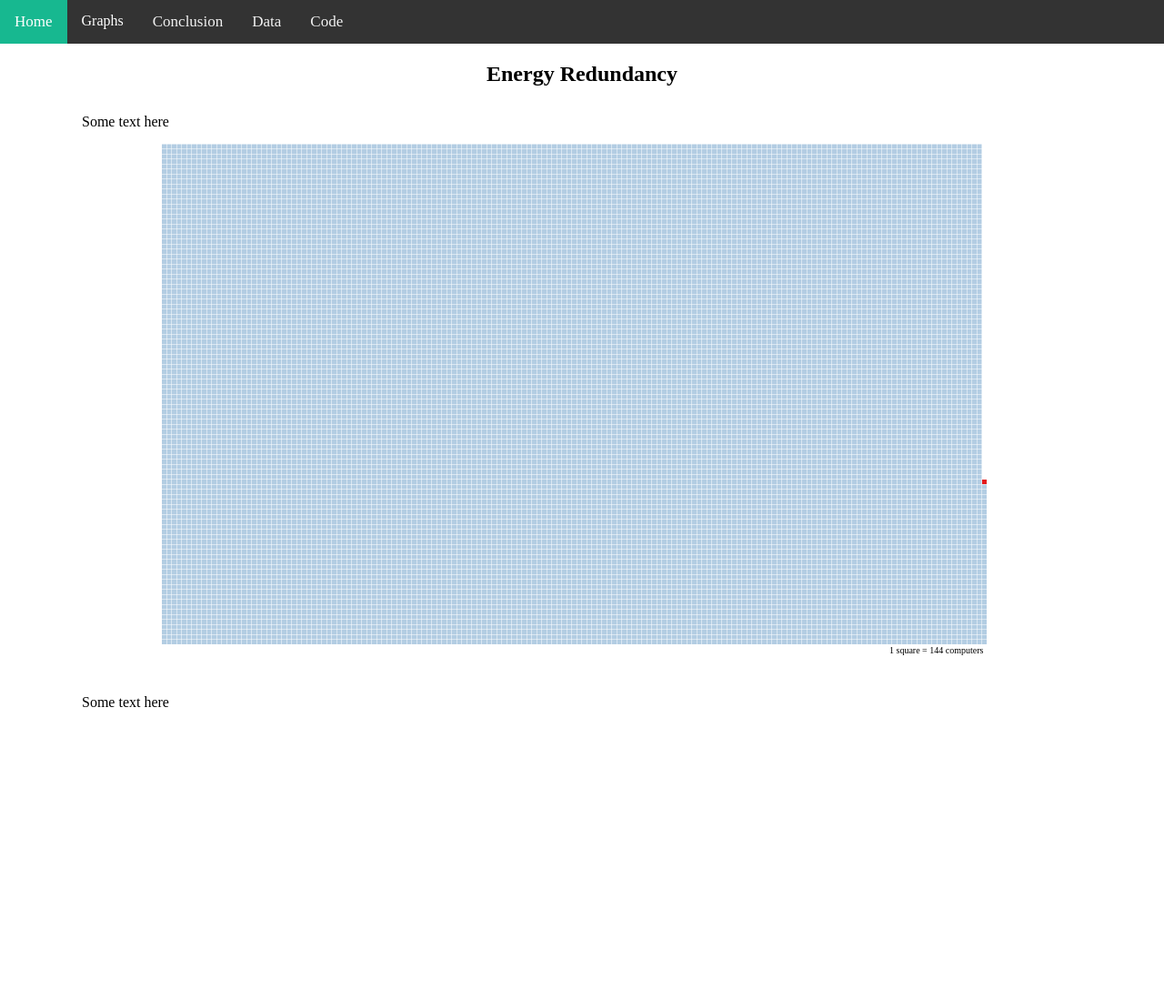
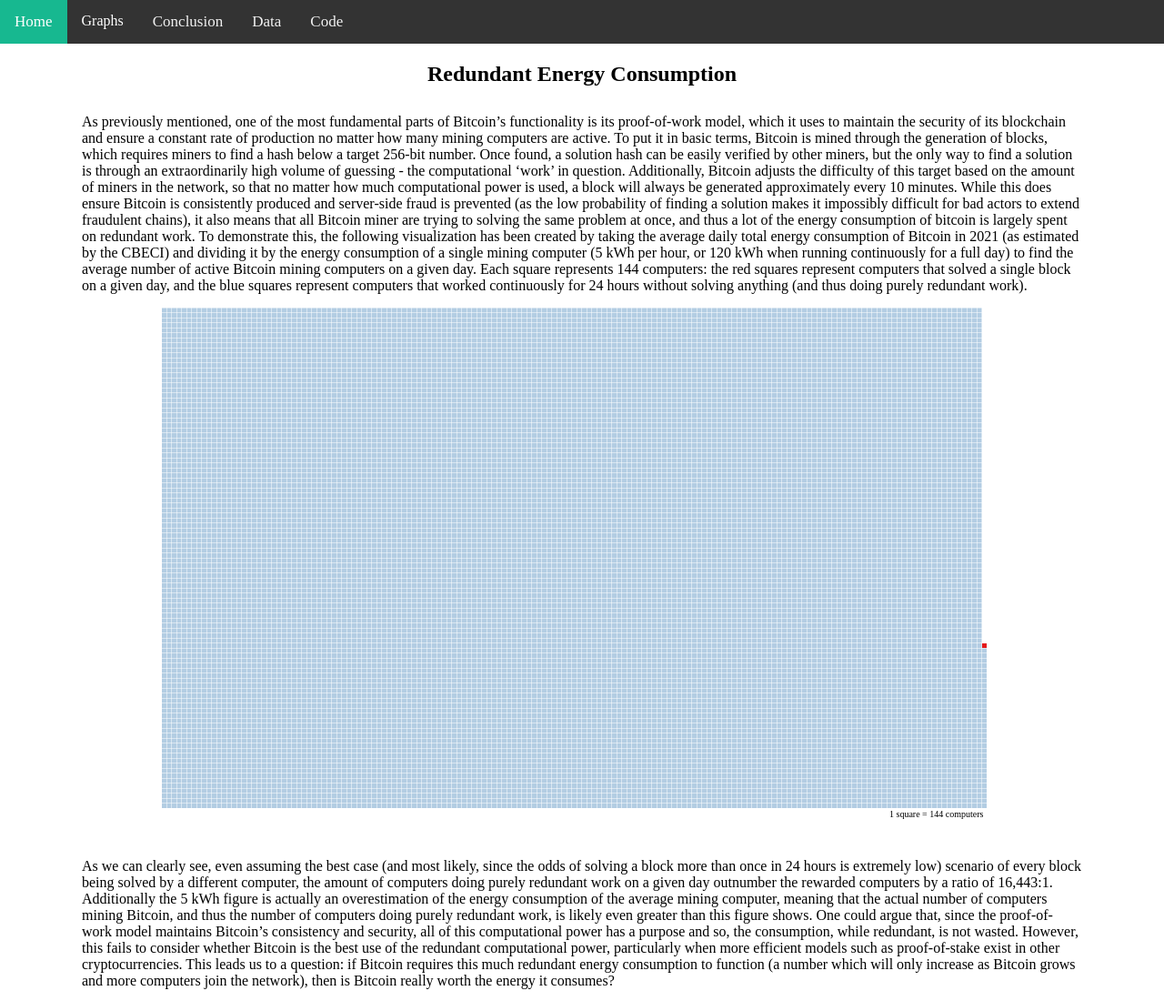
Before and after one commit to najordan1/bitcoin-visualizations, a plain HTML site: page src/redundancy/index.html in a window 1280 px wide. Shown: the whole page at 91% size. Before the commit the page ends 806 px from the top, so only its background shows below. Drawn offline with nearby package versions, Linux system fonts and the light colour scheme.

Commit message:
Added paragraphs

```diff
--- a/src/redundancy/index.html
+++ b/src/redundancy/index.html
@@ -33,10 +33,42 @@
         <a href="https://github.com/najordan1/bitcoin-visualizations" target="_blank">Code</a>
     </div>
     <!-- Page -->
-    <h2 class="centered">Energy Redundancy</h2>
-    <p>Some text here</p>
+    <h2 class="centered">Redundant Energy Consumption</h2>
+    <p>As previously mentioned, one of the most fundamental parts of Bitcoin’s functionality is
+        its proof-of-work model, which it uses to maintain the security of its blockchain and
+        ensure a constant rate of production no matter how many mining computers are active. To
+        put it in basic terms, Bitcoin is mined through the generation of blocks, which requires
+        miners to find a hash below a target 256-bit number. Once found, a solution hash can be
+        easily verified by other miners, but the only way to find a solution is through an extraordinarily
+        high volume of guessing - the computational ‘work’ in question. Additionally, Bitcoin
+        adjusts the difficulty of this target based on the amount of miners in the network, so
+        that no matter how much computational power is used, a block will always be generated
+        approximately every 10 minutes. While this does ensure Bitcoin is consistently produced
+        and server-side fraud is prevented (as the low probability of finding a solution makes it
+        impossibly difficult for bad actors to extend fraudulent chains), it also means that all
+        Bitcoin miner are trying to solving the same problem at once, and thus a lot of the energy
+        consumption of bitcoin is largely spent on redundant work. To demonstrate this, the
+        following visualization has been created by taking the average daily total energy consumption
+        of Bitcoin in 2021 (as estimated by the CBECI) and dividing it by the energy consumption of a
+        single mining computer (5 kWh per hour, or 120 kWh when running continuously for a full day)
+        to find the average number of active Bitcoin mining computers on a given day. Each square
+        represents 144 computers: the red squares represent computers that solved a single block on
+        a given day, and the blue squares represent computers that worked continuously for 24 hours
+        without solving anything (and thus doing purely redundant work).</p>
     <svg id="chart"></svg>
-    <p>Some text here</p>
+    <p>As we can clearly see, even assuming the best case (and most likely, since the odds of solving
+        a block more than once in 24 hours is extremely low) scenario of every block being solved by
+        a different computer, the amount of computers doing purely redundant work on a given day outnumber
+        the rewarded computers by a ratio of 16,443:1. Additionally the 5 kWh figure is actually an
+        overestimation of the energy consumption of the average mining computer, meaning that the actual
+        number of computers mining Bitcoin, and thus the number of computers doing purely redundant work,
+        is likely even greater than this figure shows. One could argue that, since the proof-of-work model
+        maintains Bitcoin’s consistency and security, all of this computational power has a purpose and so,
+        the consumption, while redundant, is not wasted. However, this fails to consider whether Bitcoin is
+        the best use of the redundant computational power, particularly when more efficient models such as
+        proof-of-stake exist in other cryptocurrencies. This leads us to a question: if Bitcoin requires
+        this much redundant energy consumption to function (a number which will only increase as Bitcoin grows
+        and more computers join the network), then is Bitcoin really worth the energy it consumes?</p>
 </body>
 
 <script>
@@ -45,7 +77,7 @@
 var widthSquares = 150,
     heightSquares = 100,
     squareSize = 5,
-    squareValue = 16433,
+    squareValue = 16444,
     gap = .5,
     comSquares = [];
 
```
